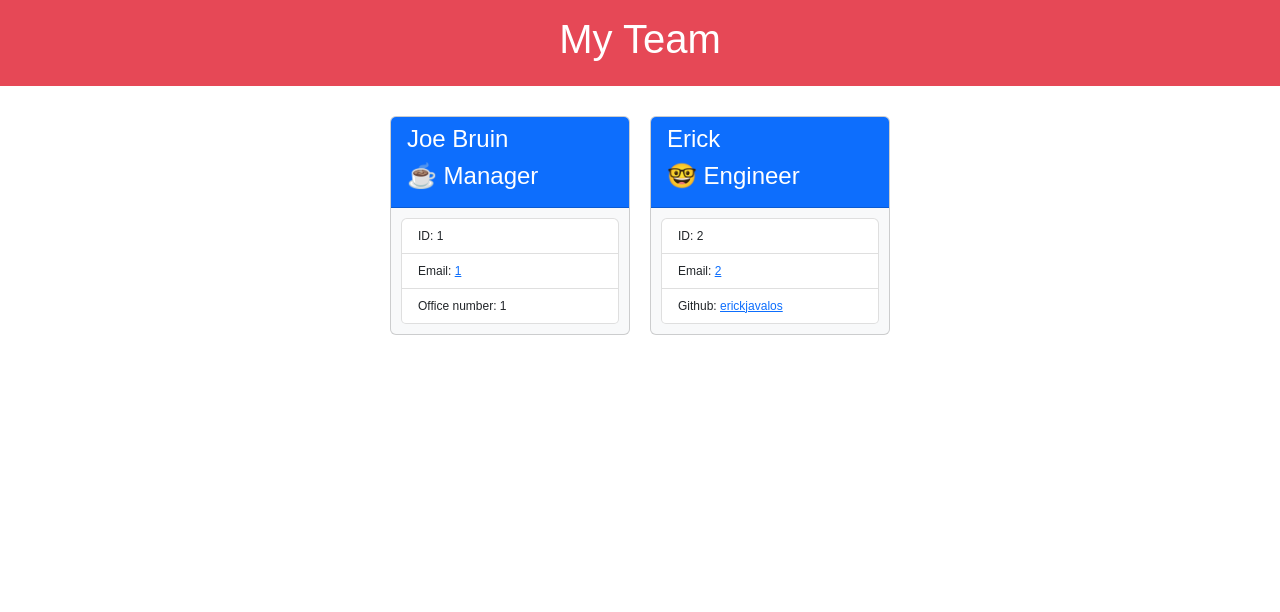
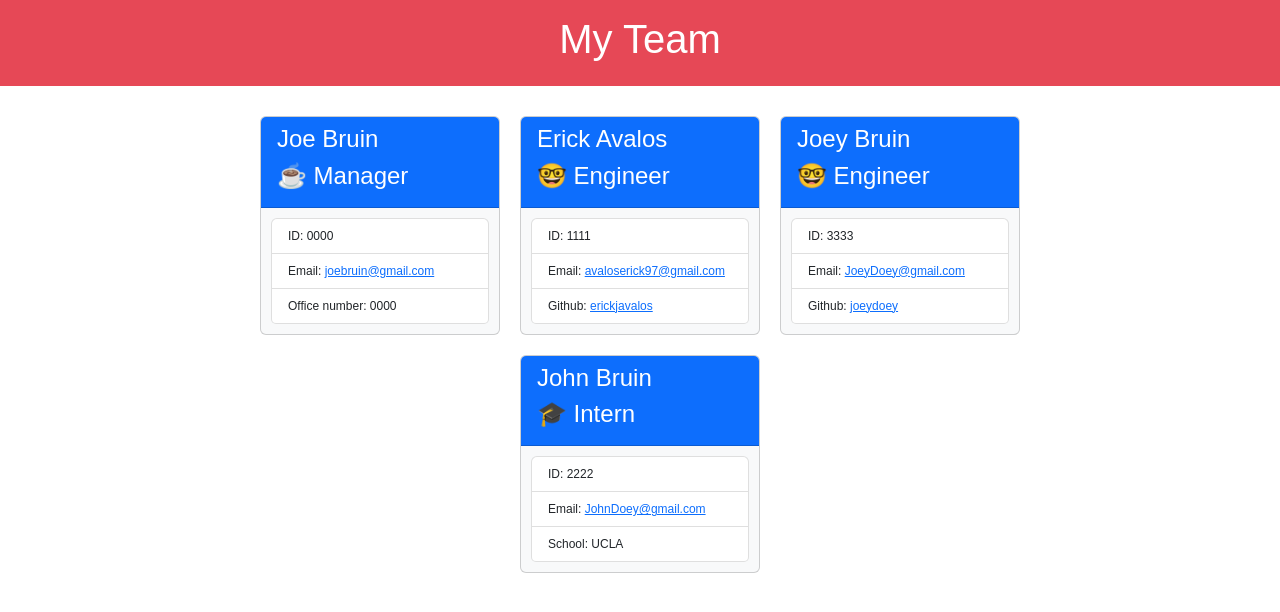
Before and after one commit to erickjavalos/team-profile-generator, a website: page index.html in a window 1280 px wide. Drawn offline with nearby package versions, Linux system fonts and the light colour scheme.

Commit message:
cleaned up repo

```diff
--- a/index.html
+++ b/index.html
@@ -11,6 +11,7 @@
                 <header class="row">
                     <h1>My Team</h1>
                 </header>
+
                 <main>
                     <!-- Manager -->
                     <section class="card bg-light">
@@ -20,25 +21,52 @@
                             <h4>☕️ Manager</h4>
                         </div>
                         <ul class="list-group fs-8">
-                    <li class="list-group-item">ID: 1</li>
-                    <li class="list-group-item">Email: <a href="mailto:joebruin@gmail.com">1</a></li>
-                    <li class="list-group-item">Office number: 1</li>
+                            <li class="list-group-item">ID: 0000</li>
+                            <li class="list-group-item">Email: <a href="mailto:joebruin@gmail.com">joebruin@gmail.com</a></li>
+                            <li class="list-group-item">Office number: 0000</li>
                             </ul>
                     </section>
 
+                    <!-- Engineer -->
                     <section class="card bg-light">
                         <div class="card-header bg-primary text-white">
-                    <h4>Erick</h4>
+                            <h4>Erick Avalos</h4>
                             <h4>🤓 Engineer</h4>
                         </div>
                         <ul class="list-group fs-8">
-                    <li class="list-group-item">ID: 2</li>
-                    <li class="list-group-item">Email: <a href="mailto:avaloserick97@gmail.com">2</a></li>
-                    <li class="list-group-item">Github: <a href="https://github.com/erickjavalos" touch="__blank">erickjavalos</a></li>
+                            <li class="list-group-item">ID: 1111</li>
+                            <li class="list-group-item">Email: <a href="mailto:avaloserick97@gmail.com">avaloserick97@gmail.com</a></li>
+                            <li class="list-group-item">Github: <a href="https://github.com/erickjavalos"  target="_blank">erickjavalos</a></li>
                             </ul>
                     </section>
+                    <!-- Engineer -->
+                    <section class="card bg-light">
+                        <div class="card-header bg-primary text-white">
+                            <h4>Joey Bruin</h4>
+                            <h4>🤓 Engineer</h4>
+                        </div>
+                        <ul class="list-group fs-8">
+                            <li class="list-group-item">ID: 3333</li>
+                            <li class="list-group-item">Email: <a href="mailto:JoeyDoey@gmail.com">JoeyDoey@gmail.com</a></li>
+                            <li class="list-group-item">Github: <a href="https://github.com/joeydoey"  target="_blank">joeydoey</a></li>
+                            </ul>
+                    </section>
+                    <!-- Intern -->
+                    <section class="card bg-light">
+                        <div class="card-header bg-primary text-white">
+                            <h4>John Bruin</h4>
+                            <h4>🎓 Intern</h4>
+                        </div>
+                        <ul class="list-group fs-8">
+                            <li class="list-group-item">ID: 2222</li>
+                            <li class="list-group-item">Email: <a href="mailto:JohnDoey@gmail.com">JohnDoey@gmail.com</a></li>
+                            <li class="list-group-item">School: UCLA</li>
+                            </ul>
+                    </section>
+
                 </main>
             </body>
 
 
         </html>
+    </>
```
Also changed, not shown: dist/index.html (deleted), 2 other files. Lines whose indentation alone changed are shown as unchanged.
